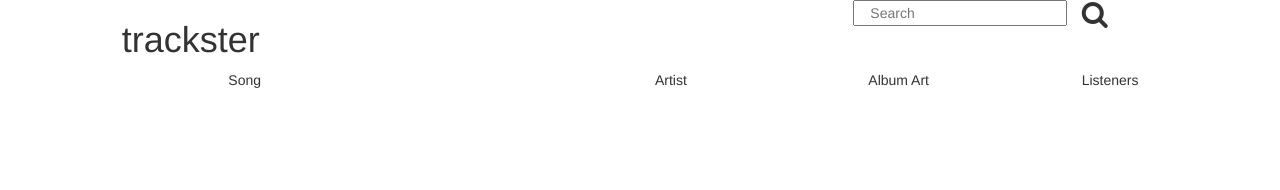
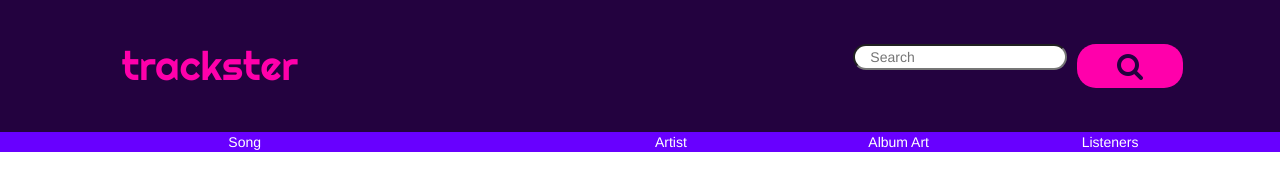
Before and after one commit to kpierduta/start, a plain HTML site: page index.html in a window 1280 px wide. Drawn offline with nearby package versions, Linux system fonts and the light colour scheme.

Commit message:
CSS updates

```diff
--- a/index.html
+++ b/index.html
@@ -28,7 +28,7 @@
     <i class="fa fa-search fa-2x col-xs-1" id="search-button"></i>
   </div>
 
-  <div class="row attributes">
+  <div class="row menu">
     <div class="col-xs-4 col-xs-offset-2 attribute">Song</div>
     <div class="col-xs-2 attribute">Artist</div>
     <div class="col-xs-2 attribute">Album Art</div>
--- a/resources/css/style.css
+++ b/resources/css/style.css
@@ -7,3 +7,44 @@
 html {
   font-size: 16px;
 }
+
+/* Header */
+
+.header {
+  background-color: rgb(35, 2, 63);
+  padding: 2.75rem 0;
+}
+
+.header h1 {
+  font-family: "Righteous", cursive;
+  font-size: 2.5rem;
+  color: #ff00ab;
+  margin-top: 0;
+  margin-bottom: 0;
+}
+
+#search-input {
+  border-radius: 19px;
+  margin-right: .625rem;
+}
+
+#search-button {
+  background-color: #ff00ab;
+  color: #22013f;
+  border-radius: 19px;
+  text-align: center;
+  padding: .5rem;
+}
+
+#search-button:hover {
+  background-color: #ff66cc;
+  cursor: pointer;
+}
+
+/* Menu */
+
+.menu {
+  background-color: rgb(104, 0, 255);
+  color: rgb(255, 255, 255);
+  font-weight: 500;
+}
```
